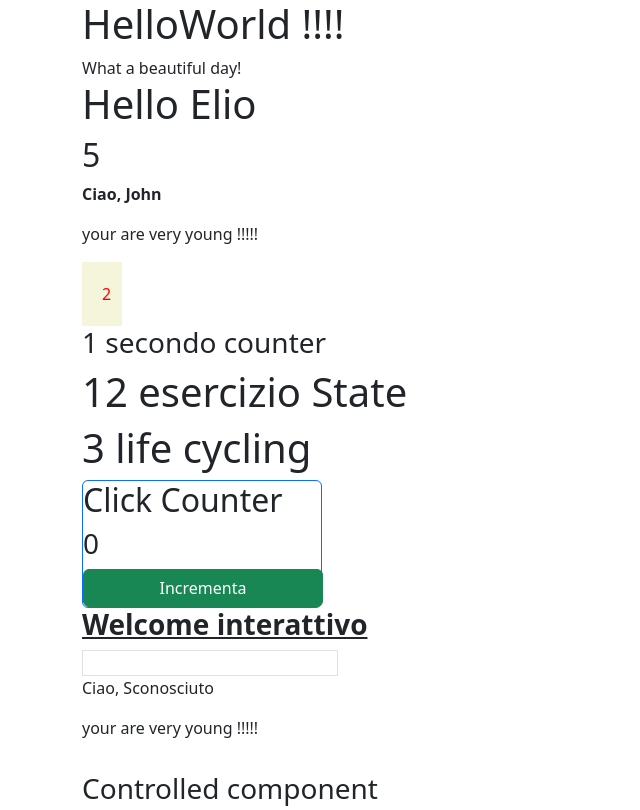
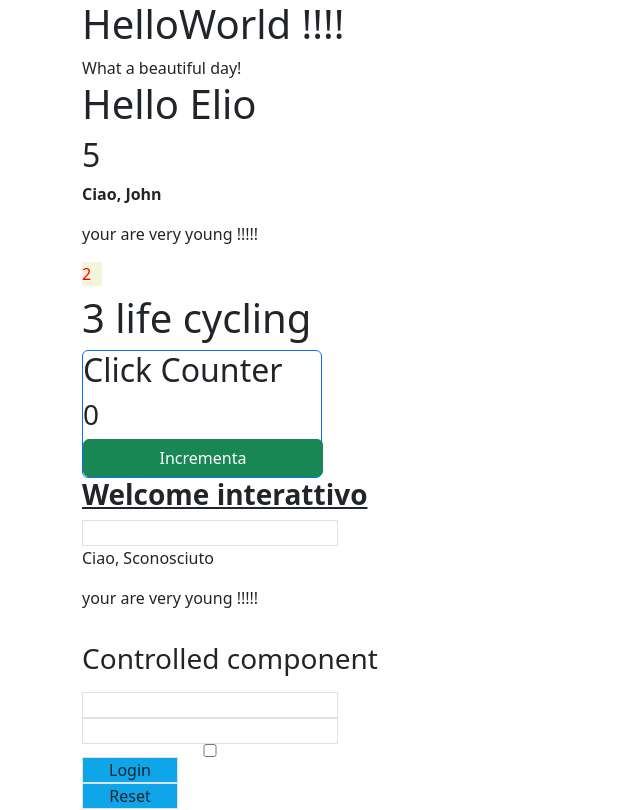
Before and after one commit to Castels88/React-esercizi, a React (Create React App) app: page / in a window 1280 px wide. Shown: the top 810 px of the page, without its empty margins (0-640 px from the left). Built offline with nearby package versions, Linux system fonts and the light colour scheme.

Commit message:
piccoli cambi

```diff
--- a/src/App.js
+++ b/src/App.js
@@ -28,8 +28,8 @@ render(){
         <h2>{sum(2,3)}</h2>
         <Welcome name="John" age={17}/>
         <Counter InitialValue={0} IncrementValue={1}/>
-        <SecondCounter NumeroIniziale={0}/>
-        <ThirdCounter NumeroIniziale={1} IncrementValue={1} Timeout={500} />
+        {/* <SecondCounter NumeroIniziale={0}/> */}
+        {/* <ThirdCounter NumeroIniziale={1} IncrementValue={1} Timeout={500} />   */}
         <CounterDisplay NumeroIniziale={1} IncrementValue={1} Timeout={500}/>
         <CounterLifeCycling NumeroIniziale={1} IncrementValue={1} Timeout={500}/>
         <ClickCounter InitialValue={0}/>
--- a/src/Counter.js
+++ b/src/Counter.js
@@ -19,8 +19,9 @@ export class Counter extends React.Component{
         const CountStyle = {
             backgroundColor: "beige",
             color:"red",
-            padding: "20px",
-            width: "10px",
+            width: "20px",
+            alignContent: "center"
+
         }
         return <div style={CountStyle} >{this.state.count}</div>
     }
```
Also changed, not shown: src/index.css (line endings or trailing spaces).
